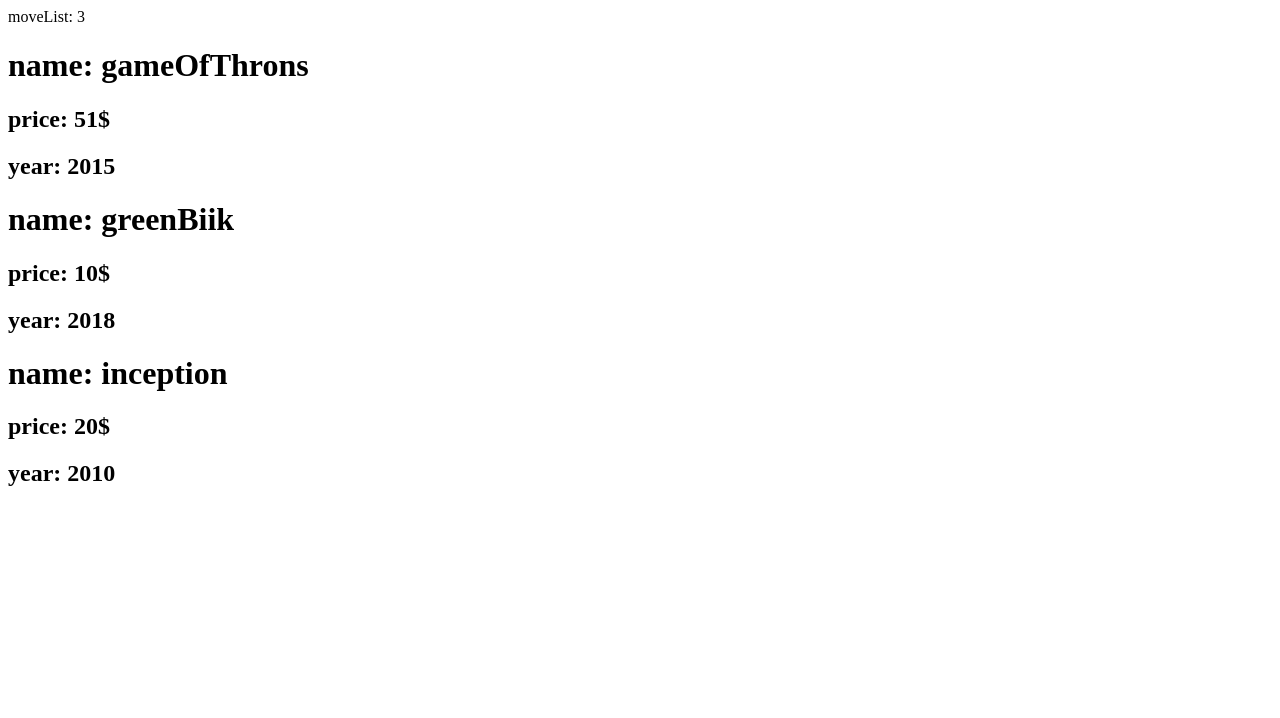
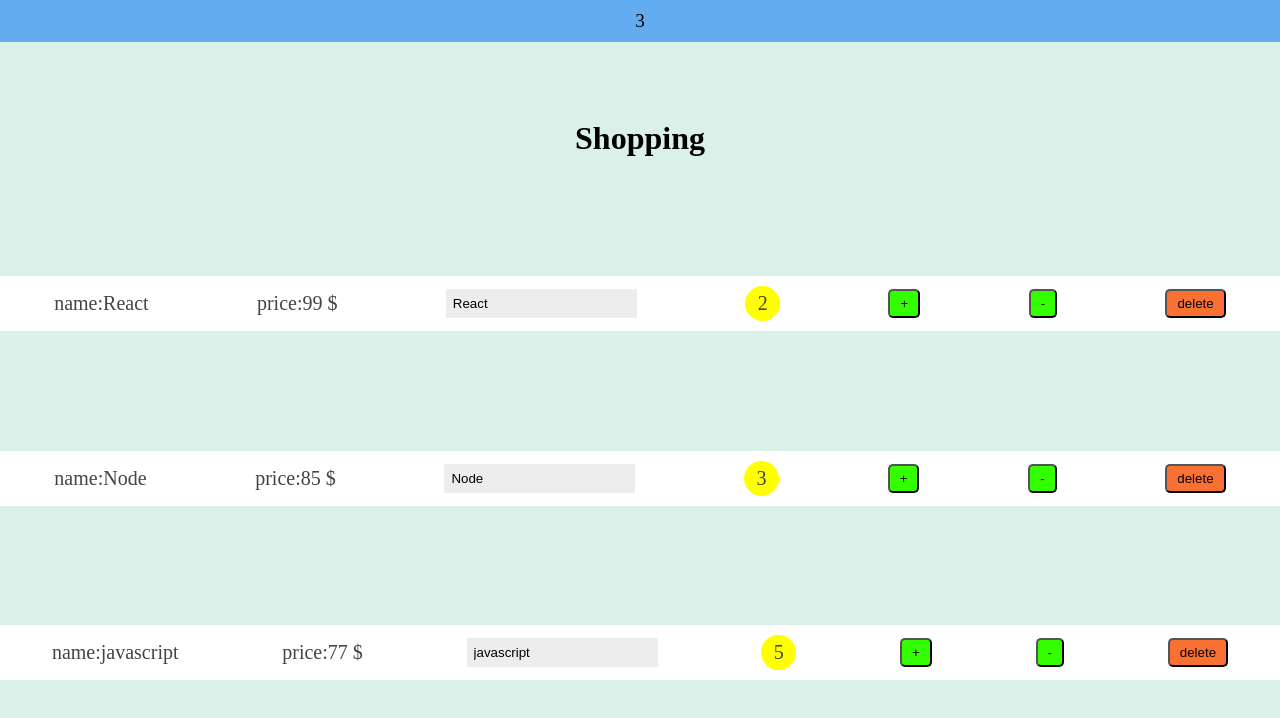
Before and after one commit to HanzaleLatifi/React-useContext, a React (Create React App) app: page / in a window 1280 px wide. Shown: the top 718 px of the page. Built offline with nearby package versions, Linux system fonts and the light colour scheme.

Commit message:
miniProject with props&state

```diff
--- a/src/App.js
+++ b/src/App.js
@@ -1,21 +1,74 @@
 import React from 'react';
-import MovieListProvider from './Components/MovieContext/MovieListProvider';
-import MovieList from './Components/MovieList/MovieList';
-import Navbar from './Components/Navbar/Navbar';
+import styles from './App.module.css'
+import ProductList from './components/ProductList/ProductList';
+import Navbar from './components/Navbar/Navbar';
+
+class App extends React.Component {
+    state = {
+        products: [
+            { title: 'React', price: '99 $', id: 1, count: 2 },
+            { title: 'Node', price: '85 $', id: 2, count: 3 },
+            { title: 'javascript', price: '77 $', id: 3, count: 5 }
+
+        ],
+
+    }
+    deleteHandler = (id) => {
+        const filtering = this.state.products.filter((p) => p.id !== id)
+        // console.log(filtering);
+        this.setState({ products: filtering })
 
 
-class App extends React.Component {
+    }
+    incHandler = (id) => {
+        const index = this.state.products.findIndex((i) => i.id === id);
+        //clone product
+        const product = { ...this.state.products[index] };
+        product.count++;
+        //cloneproducts
+        const products = [...this.state.products];
+        products[index] = product;
+        this.setState({ products });
+        // const items = [...this.state.products];
+        // const find = items.find((p) => p.id === id);
+        // find.count++; //muted state;
+        // this.setState({ product: items });
+
+    }
+    decHandler = (id) => {
+        const products = [...this.state.products];
+        const find = products.find(p => p.id === id);
+        if (find.count > 1) {
+            find.count--;
+            this.setState({ products })
+        } else {
+            const filter = products.filter(p => p.id !== id);
+            this.setState({ products: filter });
+        }
+
+
+    }
+    changeHandler = (e, id) => {
+        const products = [...this.state.products];
+        const find = products.find((p) => p.id === id);
+        find.title = e.target.value;
+        this.setState({ products })
+
+
+    }
 
     render() {
         return (
-            <div>
-                <MovieListProvider>
-                    <Navbar />
-                    <MovieList />
-                </MovieListProvider>
-
+            <div className={styles.container}>
+                <h1>Shopping  </h1>
+                <ProductList products={this.state.products}
+                    onDelete={this.deleteHandler}
+                    onInc={this.incHandler}
+                    onDec={this.decHandler}
+                    onChange={this.changeHandler}
+                />
+                <Navbar totalItems={this.state.products} />
             </div>
-
         );
     }
 }
--- /dev/null
+++ b/src/App.module.css
@@ -0,0 +1,8 @@
+.container {
+  height: 100vh;
+  display: flex;
+  flex-direction: column;
+  justify-content: space-evenly;
+  text-align: center;
+  background-color: rgb(217, 241, 233);
+}
--- a/src/Components/Movie/Movie.js
+++ /dev/null
@@ -1,22 +0,0 @@
-import React, { useContext } from 'react';
-
-const Movie = ({ name, price, year }) => {
-
-    return (
-        <div>
-            <h1>
-                name: {name}
-            </h1>
-            <h2>
-                price: {price}
-            </h2>
-            <h2>
-                year: {year}
-            </h2>
-        </div>
-
-
-    );
-}
-
-export default Movie;
--- a/src/Components/MovieContext/MovieListProvider.js
+++ /dev/null
@@ -1,25 +0,0 @@
-import React, { useState } from 'react';
-
-export const MovieContext = React.createContext();
-const MovieListProvider = ({ children }) => {
-    const [movie, setMovie] = useState([
-        {
-            name: "gameOfThrons", year: 2015, price: "51$"
-        },
-        {
-            name: "greenBiik", year: 2018, price: "10$"
-        },
-        {
-            name: "inception", year: 2010, price: "20$"
-        }
-    ])
-    return (
-        <MovieContext.Provider value={[movie, setMovie]} >
-            {children}
-        </MovieContext.Provider>
-
-
-    );
-}
-
-export default MovieListProvider;
--- a/src/Components/MovieList/MovieList.js
+++ /dev/null
@@ -1,18 +0,0 @@
-import React, { useContext } from 'react';
-import Movie from '../Movie/Movie';
-import { MovieContext } from '../MovieContext/MovieListProvider';
-const MovieList = () => {
-    const [movie, setMovie] = useContext(MovieContext);
-
-
-    return (
-        <div>
-            {movie.map((m, index) => {
-                return <Movie name={m.name} price={m.price} year={m.year} key={index} />
-            })}
-        </div>
-
-    );
-}
-
-export default MovieList;
--- a/src/Components/Navbar/Navbar.js
+++ b/src/Components/Navbar/Navbar.js
@@ -1,11 +1,10 @@
-import React, { useContext } from 'react';
-import { MovieContext } from '../MovieContext/MovieListProvider';
-const Navbar = () => {
-    const [movie, setMovie] = useContext(MovieContext)
+import Styles from './Navbar.module.css';
+
+const Navbar = ({ totalItems }) => {
+
     return (
-        <header>
-            moveList: {movie.length}
-
+        <header className={Styles.navbar}>
+            <span>{totalItems.length}</span>
         </header>
     );
 }
--- /dev/null
+++ b/src/Components/Navbar/Navbar.module.css
@@ -0,0 +1,12 @@
+.navbar {
+  width: 100%;
+  height: 42px;
+  background-color: #63acf0;
+  display: flex;
+  justify-content: center;
+  align-items: center;
+  position: fixed;
+  top: 0;
+  left: 0;
+  font-size: larger;
+}
--- /dev/null
+++ b/src/Components/Product/Product.js
@@ -0,0 +1,22 @@
+import styles from './Product.module.css'
+import { FiTrash2 } from 'react-icons/fi'
+
+
+const Product = (props) => {
+    return (
+        <div className={styles.product} onClick={props.click} >
+            <p>name:{props.name}</p>
+            <p>price:{props.price}</p>
+            <input className={styles.input} value={props.name} onChange={props.onChange}></input>
+
+            <span className={styles.inc} >{props.count} </span>
+
+            <button className={styles.button} onClick={props.onInc}>+</button>
+            <button className={`${styles.button} ${props.count === 1 && styles.remove}`} onClick={props.onDec}> {props.count > 1 ? "-" : <FiTrash2 />}</button>
+            <button className={styles.button2} onClick={props.onDelete}>delete</button>
+
+        </div>
+    );
+}
+
+export default Product;
--- /dev/null
+++ b/src/Components/Product/Product.module.css
@@ -0,0 +1,44 @@
+.product {
+  border: 2px;
+  padding: 10px 0;
+  display: flex;
+  justify-content: space-around;
+  align-items: center;
+  font-size: 20px;
+  background-color: white;
+  color: #444;
+}
+.button {
+  background-color: rgb(51, 255, 0);
+  padding: 5px 10px;
+  outline: none;
+  border-radius: 5px;
+}
+.button2 {
+  background-color: rgb(248, 113, 51);
+  padding: 5px 10px;
+  outline: none;
+  border-radius: 5px;
+}
+.inc {
+  display: flex;
+  justify-content: center;
+  align-items: center;
+  border-radius: 50%;
+  background-color: yellow;
+  padding: 5px;
+  height: 35px;
+  width: 35px;
+}
+.input {
+  border: none;
+  outline: none;
+  padding: 7px;
+  background-color: rgb(238, 237, 237);
+}
+.input:focus {
+  border: 1px solid blue;
+}
+.remove {
+  border: 3px solid red;
+}
--- /dev/null
+++ b/src/Components/ProductList/ProductList.js
@@ -0,0 +1,25 @@
+import React, { Component } from 'react';
+import Product from '../Product/Product';
+
+class ProductList extends Component {
+
+    render() {
+        return (
+            <>
+                {!this.props.products.length && <p>empty</p>}
+
+                {this.props.products.map(product => {
+                    return <Product key={product.id} name={product.title} price={product.price} count={product.count}
+                        onDelete={() => this.props.onDelete(product.id)}
+                        onInc={() => this.props.onInc(product.id)}
+                        onChange={(e) => this.props.onChange(e, product.id)}
+                        onDec={() => this.props.onDec(product.id)}
+                    />
+                })}
+
+            </>
+        );
+    }
+}
+
+export default ProductList;
--- /dev/null
+++ b/src/index.css
@@ -0,0 +1,5 @@
+* {
+  margin: 0;
+  padding: 0;
+  box-sizing: border-box;
+}
--- a/src/index.js
+++ b/src/index.js
@@ -1,7 +1,7 @@
 import React from 'react';
 import ReactDom from 'react-dom';
 import App from './App';
-
+import './index.css'
 
 
 
```
